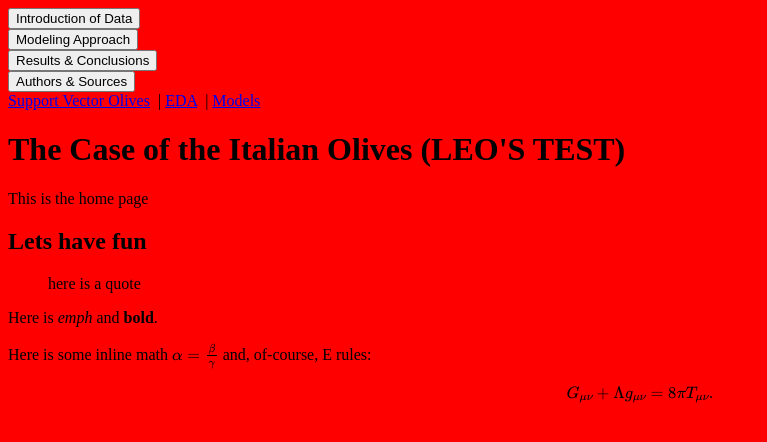
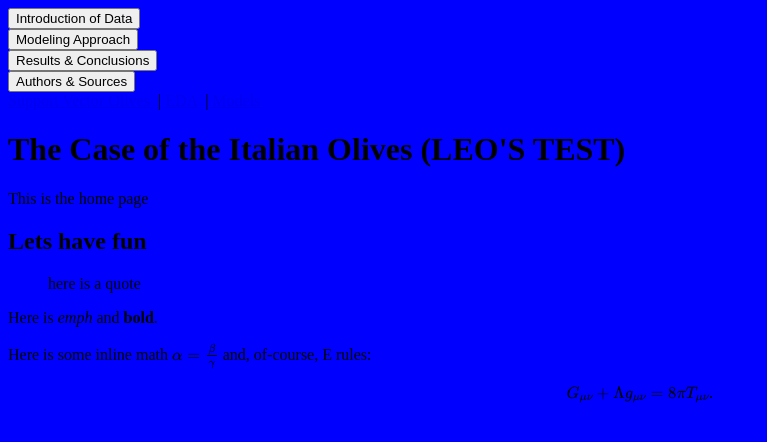
Before and after one commit to lfondriest/testgpages, a Jekyll site: the page index.html, which Jekyll copies as it is, in a window 1280 px wide. Shown: the top 442 px of the page, without its empty margins (0-767 px from the left). Built offline with Jekyll 4.4.1, drawn with Linux system fonts in a browser that asks for light colours; formulas are drawn with MathJax 3.

Commit message:
Update index.html

```diff
--- a/index.html
+++ b/index.html
@@ -2,11 +2,6 @@
 <!DOCTYPE html>
 <html lang="en">
   <head>
-  <style>
-    body{
-      background-color: red
-    }
-  </style>
     <title>The Case of the Italian Olives</title>
     <!-- mathjax config similar to math.stackexchange -->
     <script type="text/x-mathjax-config">
@@ -21,6 +16,7 @@
       }
     });
     </script>
+    <link rel="stylesheet" href="style.css">
     <script src="//cdn.mathjax.org/mathjax/latest/MathJax.js?config=TeX-AMS_HTML" type="text/javascript"></script>
   </head>
   <body>
```
